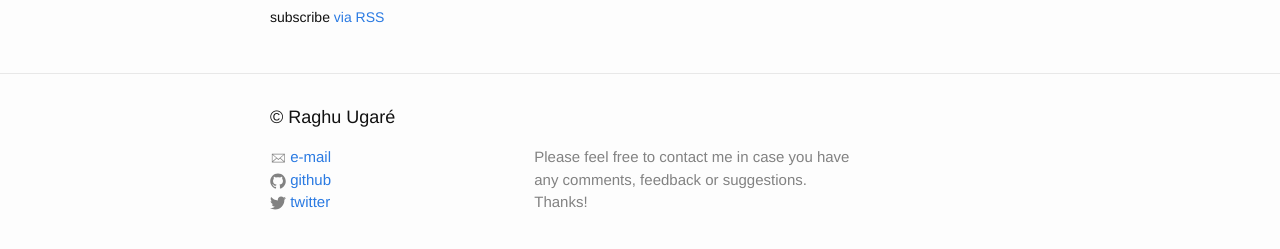
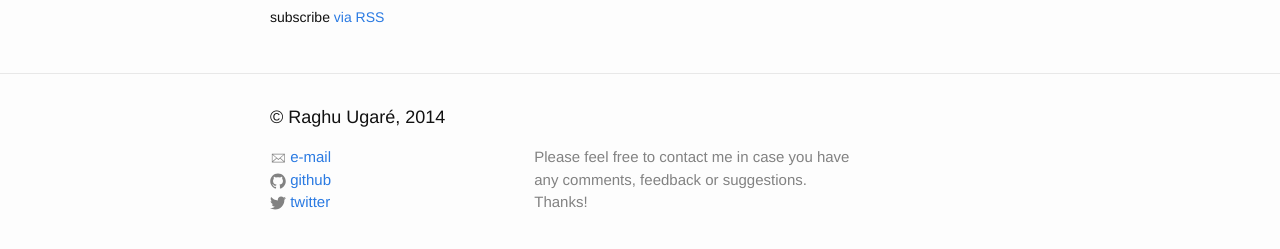
Before and after one commit to raghuugare/raghuugare.bkup, a Jekyll site: the page built from index.html, in a window 1280 px wide. Shown: the part 478-727 px from the top of the page. Built offline with Jekyll 4.4.1, drawn with Linux system fonts in a browser that asks for light colours.

Commit message:
Adding the current Year...

```diff
--- a/_includes/footer.html
+++ b/_includes/footer.html
@@ -2,7 +2,7 @@
 
   <div class="wrapper">
 
-    <h2 class="footer-heading">&copy; Raghu Ugaré</h2>
+    <h2 class="footer-heading">&copy; Raghu Ugaré, 2014</h2>
 
     <div class="footer-col-wrapper">
       <div class="footer-col  footer-col-1">
```
